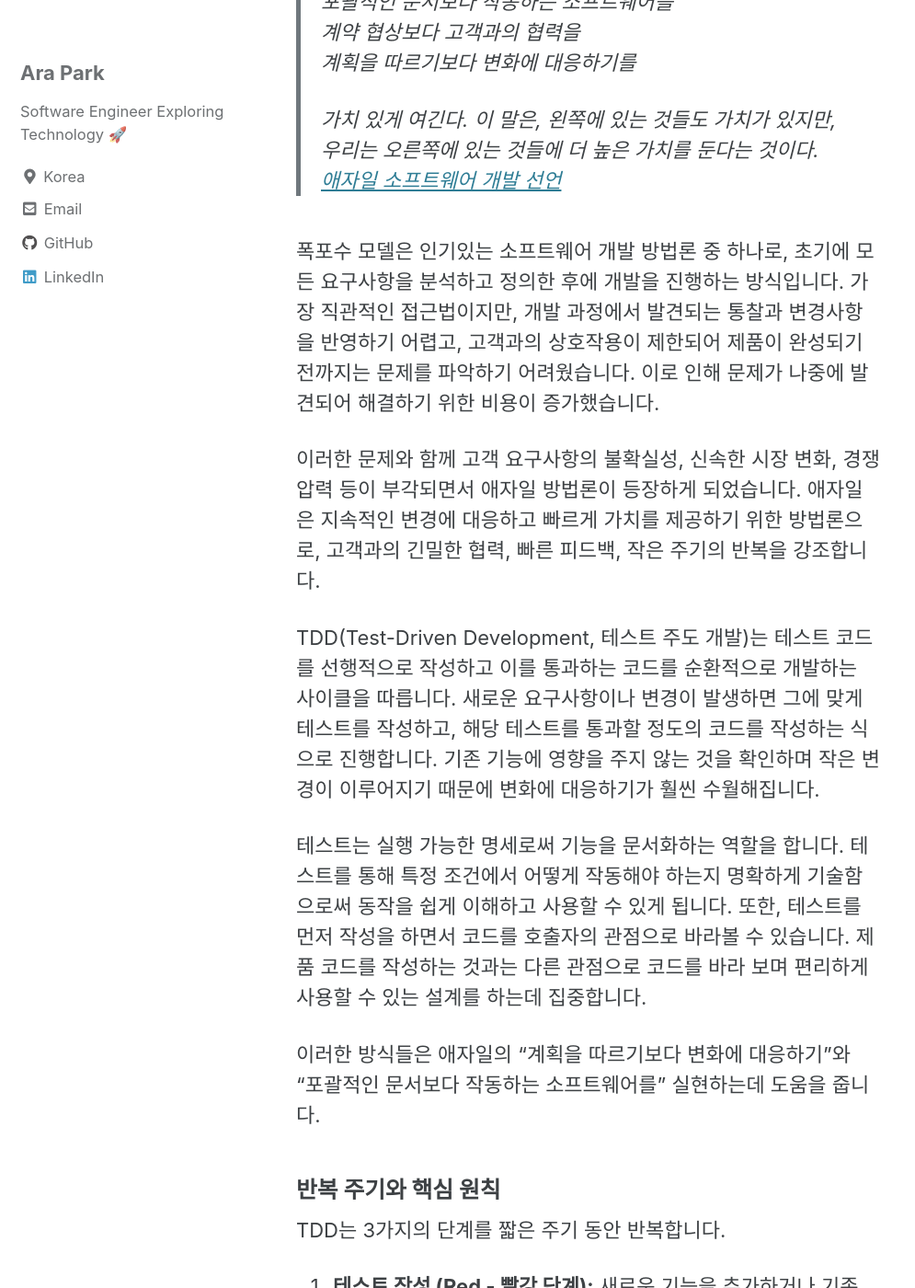
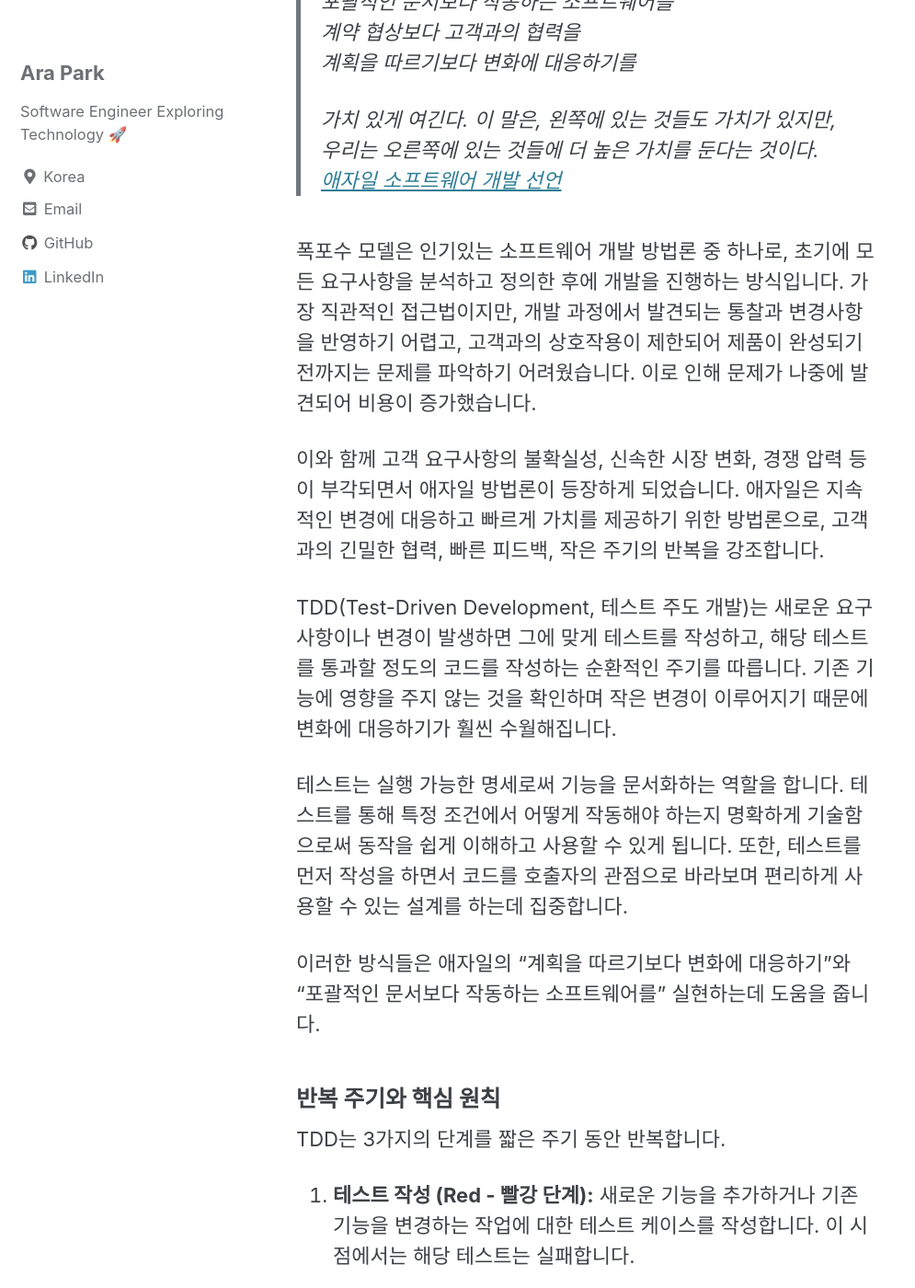
Before and after one commit to siyul-park/siyul-park.github.io, a Jekyll site: the page built from _posts/2023-12-30-tdd-in-agile.md, in a window 1280 px wide and 1400 px high, scrolled down 419 px. Shown: the whole window at 92% size, without its empty margins (0-995 px from the left). Built offline with Jekyll 4.4.1, drawn with Linux system fonts in a browser that asks for light colours; cached includes are drawn as plain includes; comment, search, counter and statistics services are not loaded; some of the changed text lies outside the part shown.

Commit message:
fix: improve readability tdd in agile

```diff
--- a/_posts/2023-12-30-tdd-in-agile.md
+++ b/_posts/2023-12-30-tdd-in-agile.md
@@ -16,13 +16,13 @@ categories: agile
 > 가치 있게 여긴다. 이 말은, 왼쪽에 있는 것들도 가치가 있지만, 우리는 오른쪽에 있는 것들에 더 높은 가치를 둔다는 것이다.
 > [애자일 소프트웨어 개발 선언](https://agilemanifesto.org/iso/ko/manifesto.html)
 
-폭포수 모델은 인기있는 소프트웨어 개발 방법론 중 하나로, 초기에 모든 요구사항을 분석하고 정의한 후에 개발을 진행하는 방식입니다. 가장 직관적인 접근법이지만, 개발 과정에서 발견되는 통찰과 변경사항을 반영하기 어렵고, 고객과의 상호작용이 제한되어 제품이 완성되기 전까지는 문제를 파악하기 어려웠습니다. 이로 인해 문제가 나중에 발견되어 해결하기 위한 비용이 증가했습니다.
+폭포수 모델은 인기있는 소프트웨어 개발 방법론 중 하나로, 초기에 모든 요구사항을 분석하고 정의한 후에 개발을 진행하는 방식입니다. 가장 직관적인 접근법이지만, 개발 과정에서 발견되는 통찰과 변경사항을 반영하기 어렵고, 고객과의 상호작용이 제한되어 제품이 완성되기 전까지는 문제를 파악하기 어려웠습니다. 이로 인해 문제가 나중에 발견되어 비용이 증가했습니다.
 
-이러한 문제와 함께 고객 요구사항의 불확실성, 신속한 시장 변화, 경쟁 압력 등이 부각되면서 애자일 방법론이 등장하게 되었습니다. 애자일은 지속적인 변경에 대응하고 빠르게 가치를 제공하기 위한 방법론으로, 고객과의 긴밀한 협력, 빠른 피드백, 작은 주기의 반복을 강조합니다.
+이와 함께 고객 요구사항의 불확실성, 신속한 시장 변화, 경쟁 압력 등이 부각되면서 애자일 방법론이 등장하게 되었습니다. 애자일은 지속적인 변경에 대응하고 빠르게 가치를 제공하기 위한 방법론으로, 고객과의 긴밀한 협력, 빠른 피드백, 작은 주기의 반복을 강조합니다.
 
-TDD(Test-Driven Development, 테스트 주도 개발)는 테스트 코드를 선행적으로 작성하고 이를 통과하는 코드를 순환적으로 개발하는 사이클을 따릅니다. 새로운 요구사항이나 변경이 발생하면 그에 맞게 테스트를 작성하고, 해당 테스트를 통과할 정도의 코드를 작성하는 식으로 진행합니다. 기존 기능에 영향을 주지 않는 것을 확인하며 작은 변경이 이루어지기 때문에 변화에 대응하기가 훨씬 수월해집니다.
+TDD(Test-Driven Development, 테스트 주도 개발)는 새로운 요구사항이나 변경이 발생하면 그에 맞게 테스트를 작성하고, 해당 테스트를 통과할 정도의 코드를 작성하는 순환적인 주기를 따릅니다. 기존 기능에 영향을 주지 않는 것을 확인하며 작은 변경이 이루어지기 때문에 변화에 대응하기가 훨씬 수월해집니다.
 
-테스트는 실행 가능한 명세로써 기능을 문서화하는 역할을 합니다. 테스트를 통해 특정 조건에서 어떻게 작동해야 하는지 명확하게 기술함으로써 동작을 쉽게 이해하고 사용할 수 있게 됩니다. 또한, 테스트를 먼저 작성을 하면서 코드를 호출자의 관점으로 바라볼 수 있습니다. 제품 코드를 작성하는 것과는 다른 관점으로 코드를 바라 보며 편리하게 사용할 수 있는 설계를 하는데 집중합니다.
+테스트는 실행 가능한 명세로써 기능을 문서화하는 역할을 합니다. 테스트를 통해 특정 조건에서 어떻게 작동해야 하는지 명확하게 기술함으로써 동작을 쉽게 이해하고 사용할 수 있게 됩니다. 또한, 테스트를 먼저 작성을 하면서 코드를 호출자의 관점으로 바라보며 편리하게 사용할 수 있는 설계를 하는데 집중합니다.
 
 이러한 방식들은 애자일의 "계획을 따르기보다 변화에 대응하기"와 "포괄적인 문서보다 작동하는 소프트웨어를" 실현하는데 도움을 줍니다.
 
@@ -56,13 +56,13 @@ TDD는 3가지의 단계를 짧은 주기 동안 반복합니다.
 
 **통합 테스트(Integration Test):** 다양한 모듈이나 컴포넌트가 협업하는 상황을 확인합니다. 약 10-15%의 테스트가 통합 테스트에 할당되며, 테스트를 실행할 때 여러 프로세스와 여러 스레드가 필요할 수 있습니다.
 
-**종단간 테스트(End-to-End Test):** 시스템의 전체 기능과 성능을 종합적으로 평가합니다. 전체 테스트 중 5% 미만이 종단간 테스트에 할당되며, 테스트를 실행할 때 여러 기기들이 필요하고 이 기기들이 네트워크를 통해 연결되어 있을 수 있습니다.
+**종단간 테스트(End-to-End Test):** 시스템의 전체 기능과 성능을 종합적으로 평가합니다. 전체 테스트 중 5% 미만이 종단간 테스트에 할당되며, 테스트를 실행할 때 여러 연결된 기기들이 필요할 수 있습니다.
 
 **인수 테스트(Acceptance Test):** 고객의 관점에서 소프트웨어가 정확하게 동작하는지를 검증합니다. 종단간 테스트가 이 테스트에 포함될 수 있습니다. 주로 사용자 스토리의 정상 동작 여부를 중점적으로 평가하며, 고객의 요구 사항을 충족하는지를 확인합니다.
 
-단위 테스트에서 종단간 테스트로 갈수록 테스트의 비용과 실행 시간이 증가하는 경향이 있습니다. 통합 테스트, 종단간 테스트, 그리고 인수 테스트는 전체 시스템이나 사용자의 입장에서의 기능을 검증하기 때문에 더 많은 리소스와 시간이 필요합니다. 이러한 테스트는 단위 테스트와 달리 여러 모듈 또는 컴포넌트 간의 상호 작용을 고려해야 하므로 복잡성이 증가합니다. 그렇기 때문에 주로 저렴하고 간단한 단위 테스트가 자주 실행되고 작성됩니다.
+단위 테스트에서 종단간 테스트로 갈수록 덜 실행되고 작성되는 경향이 있습니다. 통합 테스트, 종단간 테스트, 그리고 인수 테스트는 전체 시스템이나 사용자의 입장에서의 기능을 검증하기 때문에 더 많은 리소스와 시간이 필요합니다. 이러한 테스트는 단위 테스트와 달리 여러 모듈 또는 컴포넌트 간의 상호 작용을 고려해야 하므로 복잡성이 증가합니다. 그렇기 때문에 주로 저렴하고 간단한 단위 테스트가 자주 실행되고 작성됩니다.
 
-"실패할 테스트를 작성하기 전에는 아무런 제품 코드도 작성하지 않는다"는 원칙은 단위 테스트에만 국한되지 않고, 통합 테스트, 종단간 테스트, 그리고 인수 테스트에도 모두 적용됩니다. 테스트의 크기와 무관하게 테스트를 우선으로 작성하고 그 후에 제품 코드를 작성하는 것은 설계를 검토하고 구현이 나아갈 방향을 제시합니다.
+"실패할 테스트를 작성하기 전에는 아무런 제품 코드도 작성하지 않는다"는 원칙은 단위 테스트에만 국한되지 않고, 통합 테스트, 종단간 테스트, 그리고 인수 테스트에도 모두 적용됩니다. 크기와 무관하게 테스트를 우선으로 작성하고 그 후에 제품 코드를 작성하는 것은 설계를 검토하고 구현이 나아갈 방향을 제시합니다.
 
 동일한 기능에 대해 여러 범위의 테스트를 작성해야 하는 경우가 있습니다. 새로운 사용자 스토리를 개발할 때, 먼저 해당 스토리의 핵심 기능을 인수 테스트로 작성합니다. 이 인수 테스트는 가능한 단순하게 작성되어야 합니다. 그리고 `테스트 대역`을 활용하여 인수 테스트를 통과시킵니다. 이후 필요한 모듈과 컴포넌트를 식별하고, 각 모듈에 대한 통합 테스트를 수행합니다. 이 경우에도 테스트를 통과시키기 위해 `테스트 대역`을 활용할 수 있습니다.
 
@@ -80,19 +80,15 @@ TDD는 3가지의 단계를 짧은 주기 동안 반복합니다.
 
 **모의 객체 (Mock Object):** 호출된 메서드나 함수에 대한 기대 값을 지정하여 검증을 할 수 있는 객체입니다. 모의 객체는 특정 상호작용을 테스트하고자 할 때 사용됩니다. 예를 들어, 외부 API 호출을 모방하고 특정 매개변수로 호출되는지 여부를 확인할 때 모의 객체를 사용합니다. 모의 객체는 스파이로 사용될 수 있습니다.
 
-**가짜 (Fake):** 실제로 동작하는 구현이지만, 특정 테스트를 위해 가벼운 형태로 만들어진 객체입니다. 실제 동작을 간소화하시고 가볍게 사용할 수 있어 테스트 대상에 집중하기 위해 사용됩니다. 예를 들어, 실제 파일 시스템 대신 메모리에 데이터를 저장하는 가짜 파일 시스템을 사용할 수 있습니다.
+**가짜 객체 (Fake):** 실제로 동작하는 구현이지만, 특정 테스트를 위해 가벼운 형태로 만들어진 객체입니다. 실제 동작을 간소화하시고 가볍게 사용할 수 있어 테스트 대상에 집중하기 위해 사용됩니다. 예를 들어, 실제 파일 시스템 대신 메모리에 데이터를 저장하는 가짜 파일 시스템을 사용할 수 있습니다.
 
-`테스트 대역`을 활용하면 코드의 독립성을 확보하고, 외부 의존성으로부터 모듈을 격리시킬 수 있습니다. 가상 데이터를 생성하여 외부 의존성에 영향받지 않고도 간소화된 테스트를 수행할 수 있어, 빠르고 독립적인 테스트 환경을 구축할 수 있습니다. 또한, `테스트 대역`을 활용함으로써 테스트 대상이 외부와 어떻게 상호작용을 하는지를 확인할 수 있습니다.
+`테스트 대역`을 활용하면 코드의 독립성을 확보하고, 외부 의존성으로부터 모듈을 격리시킬 수 있습니다. 가상 데이터를 생성하여 외부 의존성에 영향받지 않고도 간소화된 테스트를 수행할 수 있어, 빠르고 독립적인 테스트 환경을 구축할 수 있습니다. 또한, 테스트 대상이 외부와 어떻게 상호작용을 하는지를 확인할 수 있습니다.
 
-그러나 `테스트 대역`을 오용하면 테스트와 구현을 더 의존적으로 만들 수 있습니다. 특히 `모의 객체`나 `스파이` 는 세부적인 구현 사항을 노출시켜 테스트가 더 예민하게 반응하게 만들어, 구현 변경 시 테스트가 더 자주 실패할 수 있습니다. 또한, `테스트 대역`의 오용은 실제 동작과의 괴리를 초래하고, 테스트 코드의 신뢰성이 감소할 우려가 있습니다.
+그러나 `테스트 대역`을 오용하면 테스트와 구현을 더 의존적으로 만들 수 있습니다. 특히 `모의 객체`나 `스파이` 는 세부적인 구현 사항을 노출시켜 테스트가 더 예민하게 반응하게 만들어, 구현 변경 시 테스트가 더 자주 실패하게 만듭니다. 또한, `테스트 대역`의 오용은 실제 동작과의 괴리를 초래하고, 테스트 코드의 신뢰성이 감소할 우려가 있습니다.
 
-저는 테스트를 작성할 때 유연성을 중요시하고 값을 검증하는 것을 선호하여, 테스트 대상이 실제로 참고하는 의존 컴포넌트, DOC(depended-on component)를 우선 사용합니다.
+저는 테스트를 작성할 때 유연성을 중요시하고 상태를 검증하는 것을 선호하여, 테스트 대상이 실제로 참고하는 의존 컴포넌트, DOC(depended-on component)를 우선 사용합니다. 그러나 DOC가 무겁고 느리거나 불안정 할 경우엔 `가짜 객체`를 활용합니다. `가짜 객체`는 복잡한 원본 객체를 더 싸게 대체할 수 있게 해줍니다. 그러나 대신할 객체가 복잡하면 `가짜 객체`의 구현도 복잡해질 수 있어 `가짜 객체`를 검증하는데 추가적인 테스트가 필요할 수 있습니다.
 
-하지만 DOC가 느리거나 무거워 사용하기에 비싸거나 불안정할 경우 개선을 시도합니다. 그러나 제어가 어려워 수정이 힘들면 `가짜`를 활용합니다.
-
-`가짜`는 복잡한 원본 객체를 더 싸게 대체할 수 있게 해줍니다. 그러나 대신할 객체가 복잡하면 `가짜`의 구현도 복잡해질 수 있어 `가짜`를 검증하는데 추가적인 테스트가 필요하다는 단점이 있습니다.
-
-하지만 `가짜`는 자동화된 테스트뿐만 아니라 서비스를 실행할 때에도 활용될 수 있습니다. 복잡한 개발 환경을 구축하는 대신 `가짜`를 활용한 대역 환경을 사용하여 데모를 제공하고 로컬 개발 환경에서 빠르게 서비스를 실행하여 변경 사항을 확인할 수 있습니다.
+하지만 `가짜 객체`는 자동화된 테스트뿐만 아니라 개발 과정에서 서비스를 실행할 경우에도 활용될 수 있습니다. 복잡한 개발 환경을 구축하는 대신 `가짜 객체`를 활용한 대역 환경을 사용하여 데모를 제공하고 로컬 개발 환경에서 빠르게 서비스를 실행하여 변경 사항을 확인할 수 있습니다.
 
 이렇게 만들어진 서비스는 스스로 실행 가능한 Stand-Alone 방식을 제공하여 개발자에게 편의성을 제공하고 빠른 피드백을 가능하게 합니다.
 
@@ -100,25 +96,21 @@ TDD는 3가지의 단계를 짧은 주기 동안 반복합니다.
 
 설계의 관점에서 런던 학파와 시카고 학파는 두 가지 상반된 견해를 제시하고 있습니다. 이러한 차이로 인해 설계 전략과 진행 방향에 다른 방식을 사용합니다.
 
-**런던 학파 (Mockist):** 유연성보다 확실성을 우선시합니다. `모의 객체`나 `스파이`를 활용하며 결과보다는 그 과정인 알고리즘에 중점을 둡니다. 밖에서 안으로 (outside-in) 설계를 하는 방식을 채택하여 사용자 인터페이스에서 시작하여 비지니스 규칙을 향해 나아갑니다. 경계마다 `모의 객체`나 `스파이`를 사용하여 내부와의 통신을 확인하고, 비지니스 규칙을 만나면 해당 규칙을 구현하고 다시 사용자 인터페이스로 돌아오는 경로를 테스트합니다.
+**런던 학파 (Mockist):** 유연성보다 확실성을 우선시합니다. `모의 객체`나 `스파이`를 활용하며 결과보다는 그 과정인 행동에 중점을 둡니다. 밖에서 안으로 (outside-in) 설계를 하는 방식을 채택하여 사용자 인터페이스에서 시작하여 비지니스 규칙을 향해 나아갑니다. 경계마다 `모의 객체`나 `스파이`를 사용하여 내부와의 상호 작용을 확인하고, 비지니스 규칙을 만나면 해당 규칙을 구현하고 다시 사용자 인터페이스로 돌아오는 경로를 테스트합니다.
 
-**시카고 학파 (Classicist):** 확실성보다 유연성에 중점을 둡니다. 상호 작용이나 알고리즘보다는 그 결과에 초점을 맞춥니다. 비지니스 규칙부터 시작하여 사용자 인터페이스 방향으로 (inside-out) 설계를 하는 방식을 택하며, 값 테스트와 속성 테스트를 통해 비지니스 로직을 먼저 구현합니다. 그 후에 사용자 인터페이스로 이동하여 모듈의 경계를 작업합니다. 그리고 하나의 계층을 탐험하면서 추상화 일반화의 기회나, 디자인 패턴을 찾아내는 방식으로 설계를 진행합니다.
+**시카고 학파 (Classicist):** 확실성보다 유연성에 중점을 둡니다. 상호 작용보다는 그 결과에 초점을 맞춥니다. 비지니스 규칙부터 시작하여 사용자 인터페이스 방향으로 (inside-out) 설계를 하는 방식을 택하며, 값 테스트와 속성 테스트를 통해 비지니스 로직을 먼저 구현합니다. 그 후에 사용자 인터페이스로 이동하여 모듈의 경계를 작업합니다. 그리고 하나의 계층을 탐험하면서 추상화 일반화의 기회나, 디자인 패턴을 찾아내는 방식으로 설계를 진행합니다.
 
 이 학파들은 서로 다른 견해를 가지고 있지만, 하나의 방법만을 사용할 필요는 없습니다. 작업하는 부분이 어떤 위치에 있는지에 따라 추구하는 가치가 달라질 수 있고, 서로 다른 관점이 공존할 수 있습니다.
 
-저는 `시카고 학파`에 가깝지만 경우에 따라 `런던 학파`의 방식을 사용합니다. 특히 실제 의존성을 연결하는데 비용이 큰 모듈의 경계에서 다른 외부 모듈을 연결할 때는 `테스트 대역`을 활용합니다.
-
-외부와 통신하는 방식에 집중할 필요가 있으면 `모의 객체`나 `스파이`를 활용하여 행위를 테스트하고, 그렇지 않은 경우에는 `가짜`를 이용하여 값과 속성 테스트만을 사용합니다. 의존성을 손쉽게 제어할 수 있는 하나의 모듈 내에서 작업할 때에는 결과와 유연성에 초점을 맞추어 값과 속성 테스트를 활용합니다.
+저는 `시카고 학파`에 가깝지만 경우에 따라 `런던 학파`의 방식을 사용합니다. 특히 실제 의존성을 연결하는데 비용이 큰 모듈의 경계에서 다른 외부 모듈을 연결할 때는 `테스트 대역`을 활용합니다. 외부와 통신하는 방식에 집중할 필요가 있으면 `모의 객체`나 `스파이`를 활용하여 행위를 테스트하고, 그렇지 않은 경우에는 `가짜 객체`를 이용하여 상태 테스트만을 사용합니다. 의존성을 손쉽게 제어할 수 있는 하나의 모듈 내에서 작업할 때에는 결과와 유연성에 초점을 맞추어 상태 테스트를 활용합니다.
 
 ### 테스트와 생산성
 
-TDD를 도입하는데 있어 가장 큰 걸림돌은 제품 코드 뿐만 아니라 테스트 코드를 함께 작성을 해야 해서 작업량이 늘어나 생산성이 저하된다는 생각일 것 입니다.
+TDD가 제품 코드 뿐만 아니라 테스트 코드를 함께 작성을 해야 해서 작업량이 늘어나 생산성을 저하시킨다고 생각할 수도 있습니다.
 
 이는 소프트웨어 개발을 단편적으로 바라보고 있기 때문에 생기는 오해입니다. 소프트웨어 개발에는 추상적인 소프트웨어 개체를 구성하는 복잡한 개념적 구조를 만드는 일 그리고 이러한 추상적 개체를 코드로 표현하는 일이 필요합니다.
 
-테스트는 제품 코드의 실행가능한 명세서입니다. 그렇기에 테스트를 작성하는 것은 제품 코드에 대한 개념적 구조를 설계하는 것이고 추가적인 개념의 설계가 필요하지 않습니다. 오히려 설계를 직접 살펴보며 다듬을 수 있어 테스트 작성은 설계를 하는데 도움을 줍니다.
-
-테스트를 작성하는 것은 오직 테스트를 코드로 표현하는 일이 더 요구됩니다. 그리고 이런 개념 표현에 대한 일은 프로그래밍 언어와 여러 도구의 발전으로 점점 더 쉬워지고 있습니다.
+테스트는 제품 코드의 실행가능한 명세서입니다. 그렇기에 테스트를 작성하는 것은 제품 코드에 대한 개념적 구조를 설계하는 것이고 추가적인 설계가 필요하지는 않습니다. 오히려 설계를 직접 살펴보며 다듬을 수 있어 설계에 도움을 줍니다. 테스트를 작성하는 것은 오직 테스트를 코드로 표현하는 일이 더 요구됩니다. 그리고 이런 개념 표현에 대한 일은 프로그래밍 언어와 여러 도구의 발전으로 점점 더 쉬워지고 있습니다.
 
 또한 테스트는 반드시 수행이 되어야 하는 활동입니다. 개발자 심지어 사용자가 수동으로 수행하는 테스트는 자동된 테스트 보다 실행 시간이 길고 신뢰성이 낮으며 비용이 큰 작업입니다. 자동화된 테스트는 테스트 수행에 들어가는 비용을 줄입니다.
 
```
Also changed, not shown: other parts of _posts/2023-12-30-tdd-in-agile.md (+4 -4 lines).
